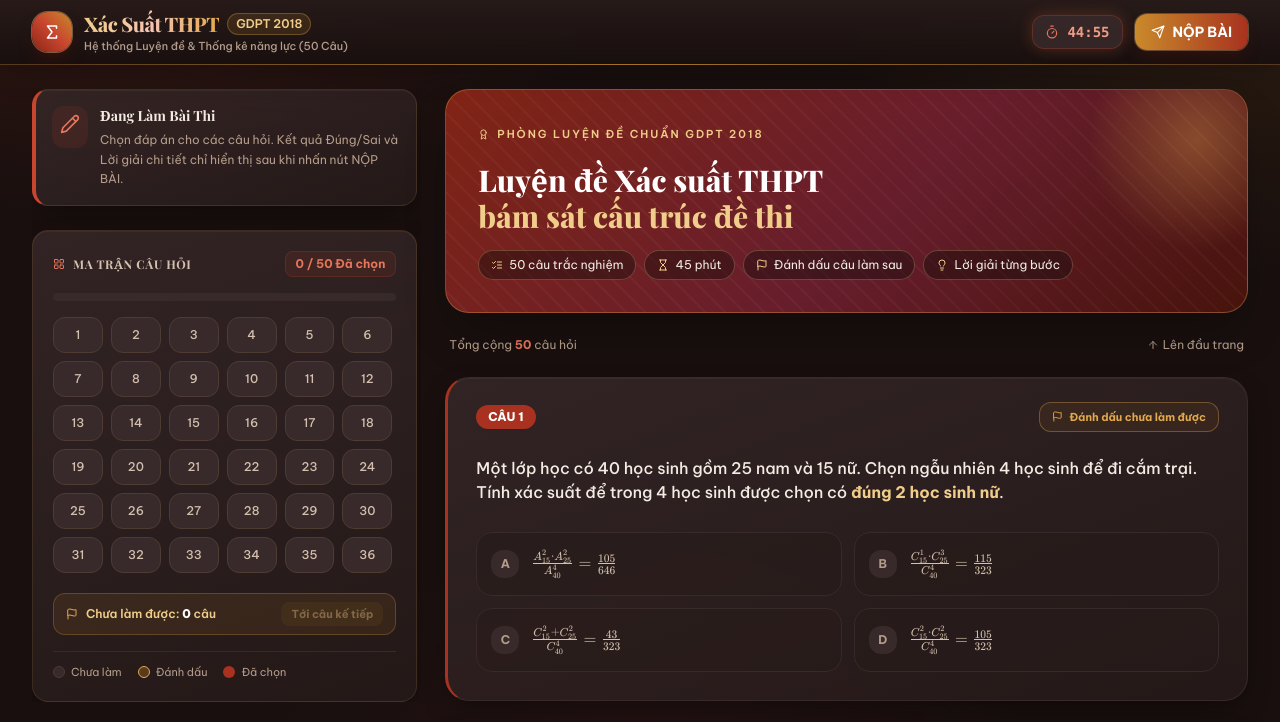
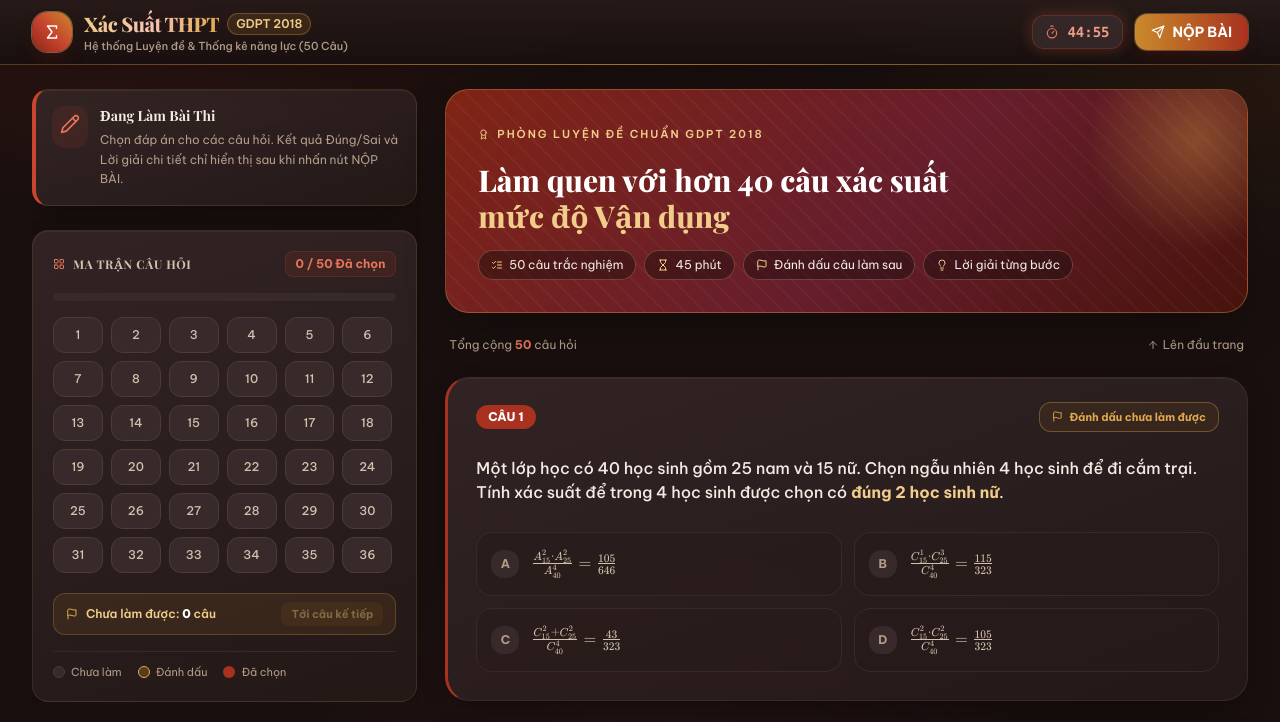
Before and after one commit to manhducpham06/xacsuatvandung, a plain HTML site: page index.html in a window 1280 px wide. Shown: the top 722 px of the page. Drawn offline with nearby package versions, Linux system fonts and the light colour scheme.

Commit message:
Update index.html

```diff
--- a/index.html
+++ b/index.html
@@ -243,7 +243,7 @@
                         <svg class="ic " viewBox="0 0 24 24" aria-hidden="true"><circle cx="12" cy="8" r="6"/><path d="M15.477 12.89 17 22l-5-3-5 3 1.523-9.11"/></svg><span>Phòng luyện đề chuẩn GDPT 2018</span>
                     </div>
                     <h1 class="font-display text-2xl sm:text-3xl font-extrabold text-white leading-tight">
-                        Luyện đề Xác suất THPT<br class="hidden sm:block"> <span class="text-pink-300">bám sát cấu trúc đề thi</span>
+                        Làm quen với hơn 40 câu xác suất<br class="hidden sm:block"> <span class="text-pink-300">mức độ Vận dụng</span>
                     </h1>
                     <div class="flex flex-wrap gap-2 text-[11px] sm:text-xs text-slate-100">
                         <span class="hero-chip px-3 py-1.5 rounded-full"><svg class="ic mr-1.5 text-pink-300" viewBox="0 0 24 24" aria-hidden="true"><path d="m3 17 2 2 4-4"/><path d="m3 7 2 2 4-4"/><path d="M13 6h8"/><path d="M13 12h8"/><path d="M13 18h8"/></svg>50 câu trắc nghiệm</span>
```
